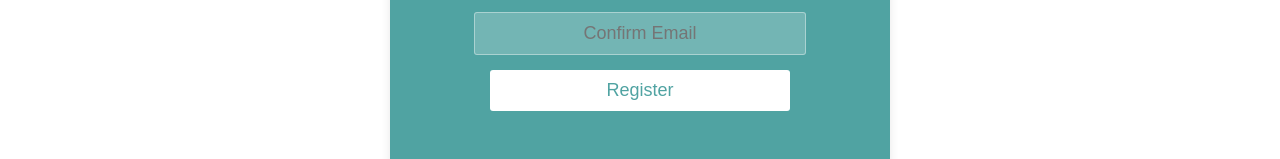
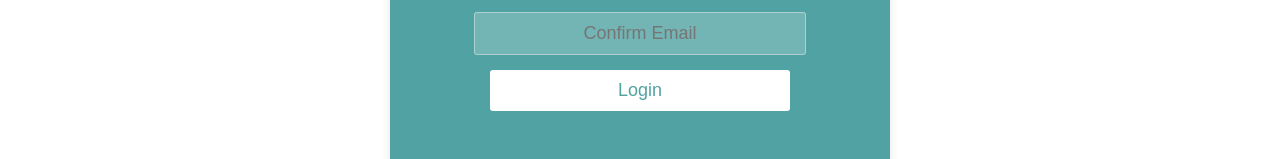
Before and after one commit to LiviaGitHub/learning-react-and-javaScript, a React (Create React App) app: page /contact in a window 1280 px wide. Shown: the part 442-601 px from the top of the page. Built offline with nearby package versions, Linux system fonts and the light colour scheme.

Commit message:
change name

```diff
--- a/src/components/contact/Form.jsx
+++ b/src/components/contact/Form.jsx
@@ -1,12 +1,15 @@
 import React from 'react';
 
-export const Form = () => {
+export const Form = (props) => {
+
   return (
     <form className="form">
       <input type="text" placeholder="Message" />
-      <input type="text" placeholder="Email" />
+      <input type="text" placeholder="Email"/>
       <input type="text" placeholder="Confirm Email" />
-      <button type="submit">Register</button>
+      <button type="submit">
+        {props.isRegistred ? 'Registre' : 'Login'}
+      </button>
     </form>
   );
 }
--- a/src/components/contact/index.jsx
+++ b/src/components/contact/index.jsx
@@ -5,13 +5,17 @@ import { Form } from './Form';
 
 export const ContactPage = () => {
 
+  var userIsRegistred = false;
+
   return (
     <div>
       <Header />
       <div className='container'>
         <h1>Contact</h1>
         {/* <h1>Contact</h1> */}
-        <Form />
+        <Form
+          userIsRegistred = {userIsRegistred}
+        />
       </div>
     </div>
   );
```
